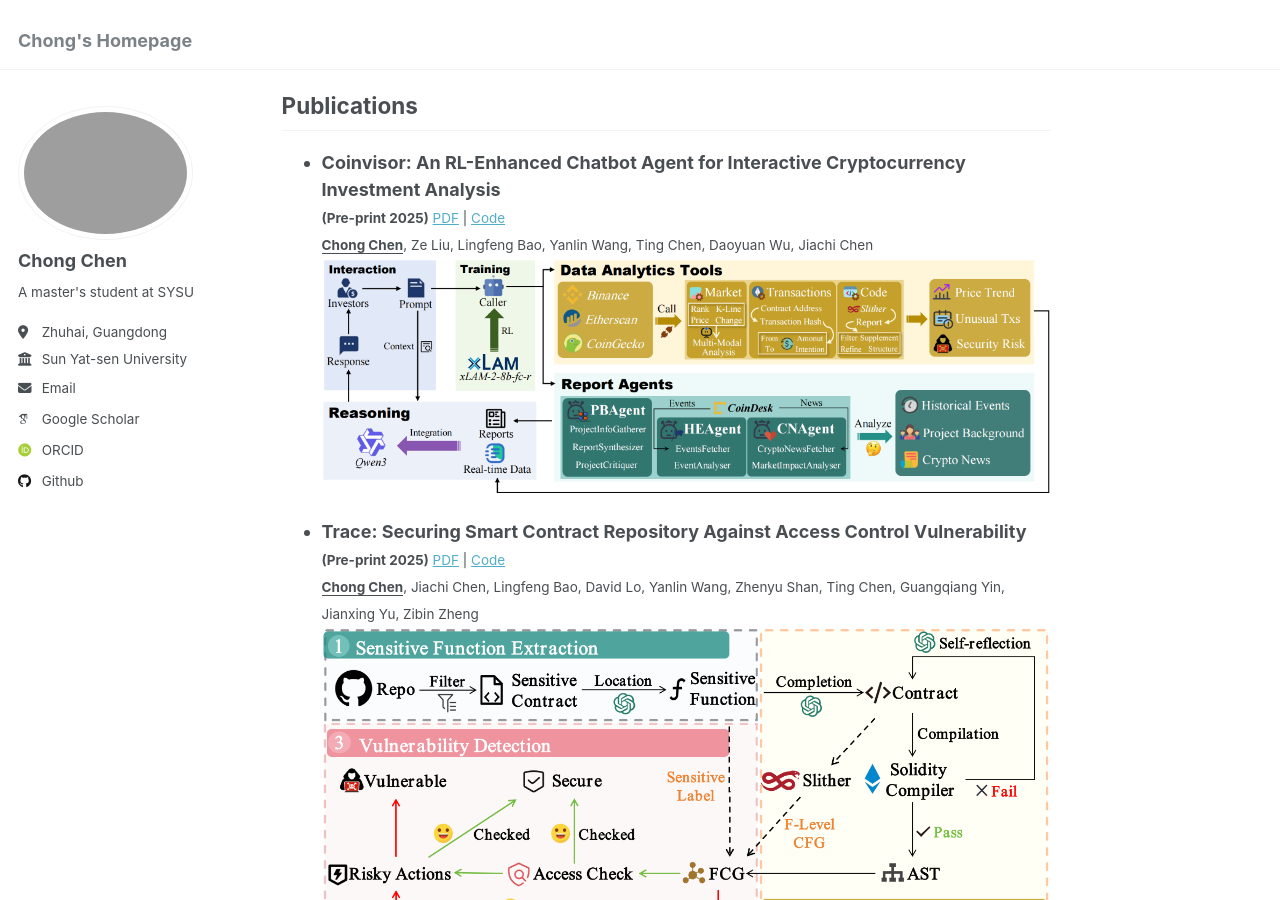
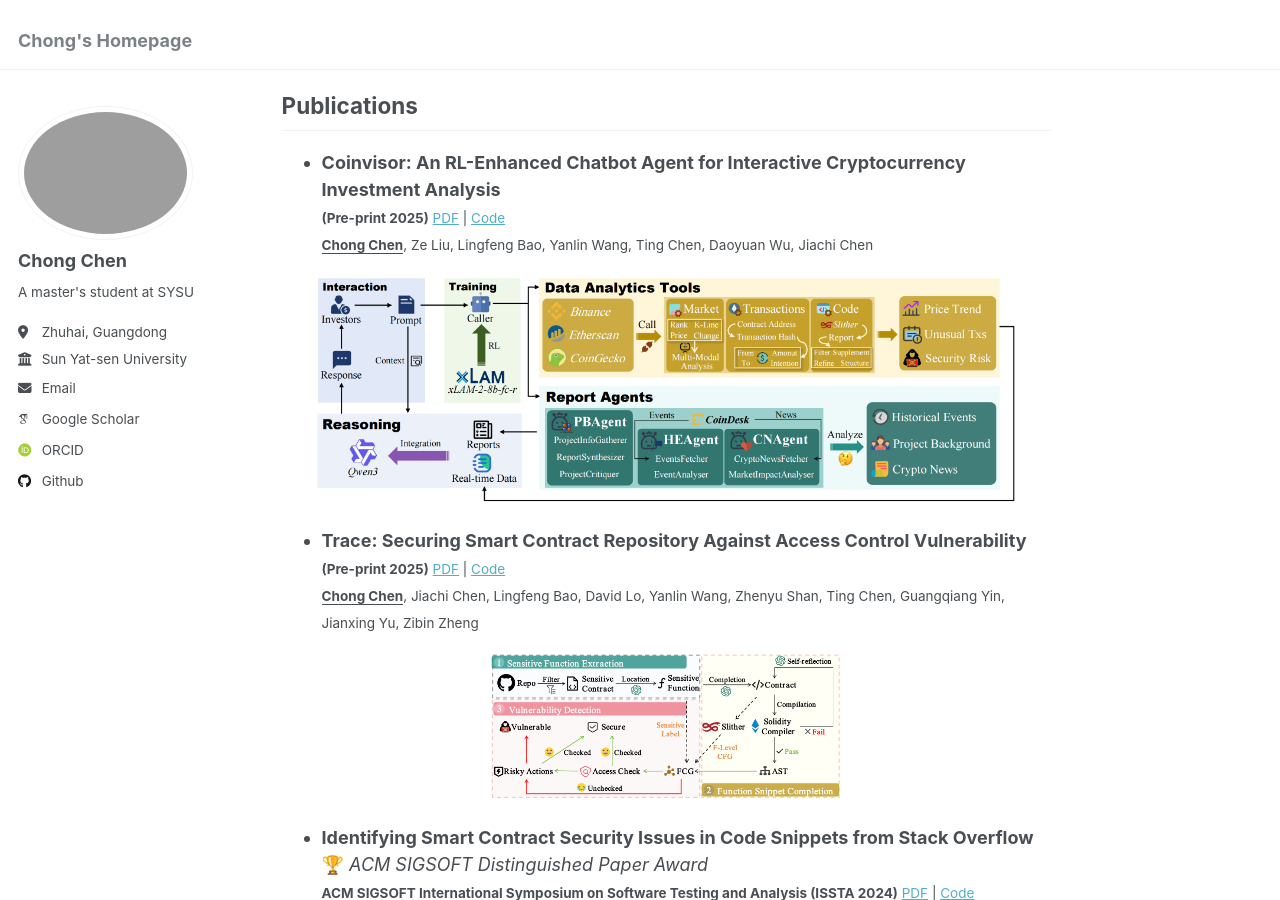
Before and after one commit to BugmakerCC/chong, a Jekyll site: the page built from _pages/about.md, in a window 1280 px wide and 900 px high, scrolled down 616 px. Built offline with Jekyll 4.4.1, drawn with Linux system fonts in a browser that asks for light colours; some web fonts are replaced.

Commit message:
update figures of overview

```diff
--- a/_pages/about.md
+++ b/_pages/about.md
@@ -27,23 +27,31 @@
 - **Coinvisor: An RL-Enhanced Chatbot Agent for Interactive Cryptocurrency Investment Analysis**
 <small>**(Pre-print 2025)**  [PDF](https://arxiv.org/abs/2510.17235) | [Code](https://github.com/BugmakerCC/Coinvisor)</small>
 <small><u><b>Chong Chen</b></u>, Ze Liu, Lingfeng Bao, Yanlin Wang, Ting Chen, Daoyuan Wu, Jiachi Chen</small>
-![Coinvisor Overview](../images/Coinvisor.png)
+<p align="center">
+  <img src="../images/Coinvisor.png" width="700">
+</p>
 
 - **Trace: Securing Smart Contract Repository Against Access Control Vulnerability**
 <small>**(Pre-print 2025)**  [PDF](https://arxiv.org/abs/2510.19254) | [Code](https://github.com/BugmakerCC/Trace)</small>
 <small><u><b>Chong Chen</b></u>, Jiachi Chen, Lingfeng Bao, David Lo, Yanlin Wang, Zhenyu Shan, Ting Chen, Guangqiang Yin, Jianxing Yu, Zibin Zheng</small>
-![Trace Overview](../images/Trace.png)
+<p align="center">
+  <img src="../images/Trace.png" width="350">
+</p>
 
 - **Identifying Smart Contract Security Issues in Code Snippets from Stack Overflow**
 🏆 *ACM SIGSOFT Distinguished Paper Award*
 <small>**ACM SIGSOFT International Symposium on Software Testing and Analysis (ISSTA 2024)**  [PDF](https://dl.acm.org/doi/pdf/10.1145/3650212.3680353) | [Code](https://github.com/BugmakerCC/SOChecker)</small>
 <small>Jiachi Chen, <u><b>Chong Chen</b></u>, Jiang Hu, John Grundy, Yanlin Wang, Ting Chen, Zibin Zheng</small>
-![SOChecker Overview](../images/SOChecker.png)
+<p align="center">
+  <img src="../images/SOChecker.png" width="280">
+</p>
 
 - **When ChatGPT Meets Smart Contract Vulnerability Detection: How Far Are We?**
 <small>**ACM Transactions on Software Engineering and Methodology (TOSEM 2024)**  [PDF](https://arxiv.org/pdf/2309.05520) | [Code](https://zenodo.org/record/8332273)</small>
 <small><u><b>Chong Chen</b></u>, Jianzhong Su, Jiachi Chen, Yanlin Wang, Tingting Bi, Jianxing Yu, Yanli Wang, Xingwei Lin, Ting Chen, Zibin Zheng</small>
-![GPT4SCV Overview](../images/GPT4SCV.png)
+<p align="center">
+  <img src="../images/GPT4SCV.png" width="700">
+</p>
 
 Academic Service
 ------
```
